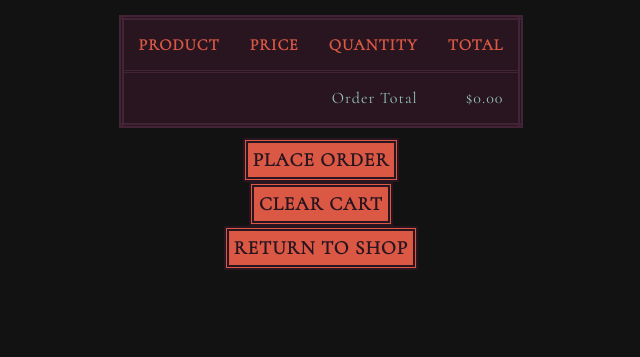
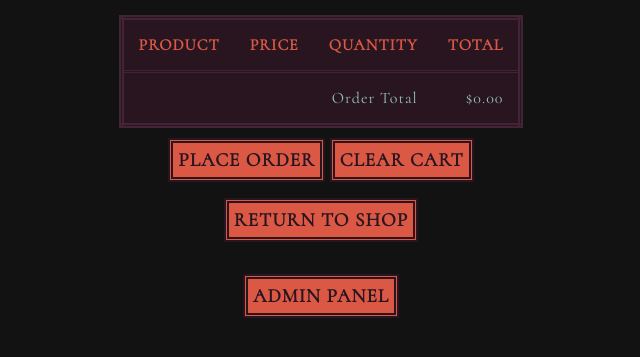
Before and after one commit to ian-ch-jsx/lab-06-e-commerce-site, a website with bundled scripts: page cart/index.html in a window 1280 px wide. Shown: the part 211-568 px from the top of the page, without its empty margins (319-959 px from the left). Built offline with nearby package versions, Linux system fonts and the light colour scheme.

Commit message:
added navigation buttons to all pages

```diff
--- a/cart/index.html
+++ b/cart/index.html
@@ -30,9 +30,16 @@
         <td id="total">To Be Calculated</td>
     </tfoot>
     </table>
-    <button id="order-button">Place Order</button>
-    <button id="clear-cart">Clear Cart</button>
-    <a href="../""><button id="return">return to shop</button></a>
+    <section>
+        <button id="order-button">Place Order</button>
+        <button id="clear-cart">Clear Cart</button>
+    </section>
+    <p>
+        <a href="../""><button id="return">return to shop</button></a>
+    </p>
+    <p>
+        <a href="../admin/index.html"><button>Admin Panel</button></a>
+    </p>
 
     <script type="module" src="./cart.js"></script>
 </body>
```
Also changed, not shown: admin/index.html (+7 -0 lines), index.html (+5 -1 lines).
